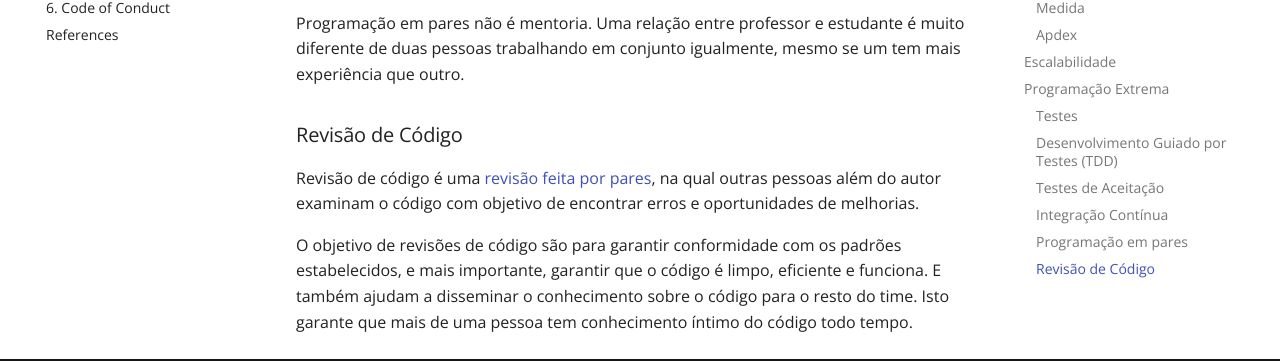
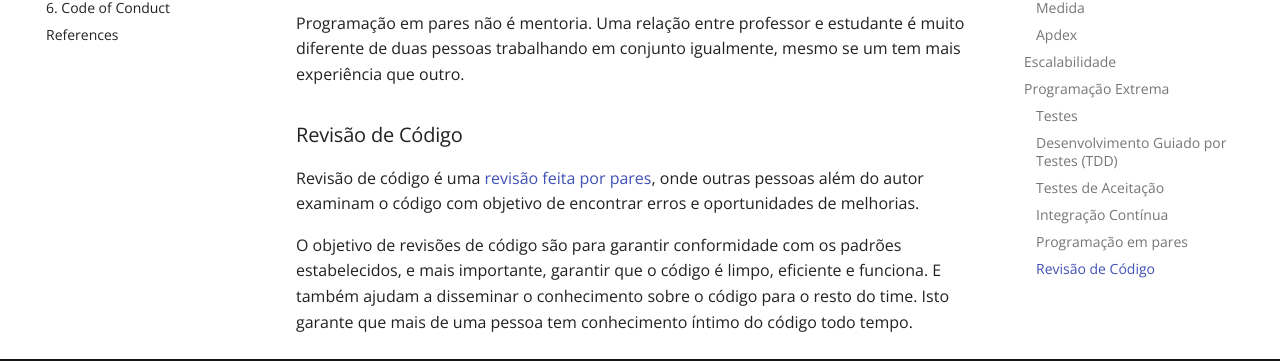
Before and after one commit to magrathealabs/playbook, an MkDocs documentation site: the page built from docs/3-engineering.md, in a window 1280 px wide and 900 px high, scrolled down 7041 px. Shown: the part 477-838 px from the top of the window. Built offline with MkDocs 1.6.1 and Material for MkDocs 9.7.7, drawn with Linux system fonts in a browser that asks for light colours; comment, search, counter and statistics services are not loaded.

Commit message:
Update docs/3-engineering.md

```diff
--- a/docs/3-engineering.md
+++ b/docs/3-engineering.md
@@ -206,6 +206,6 @@ Programação em pares não é mentoria. Uma relação entre professor e estudan
 
 ### Revisão de Código
 
-Revisão de código é uma [revisão feita por pares](https://blog.codinghorror.com/code-reviews-just-do-it/), na qual outras pessoas além do autor examinam o código com objetivo de encontrar erros e oportunidades de melhorias.
+Revisão de código é uma [revisão feita por pares](https://blog.codinghorror.com/code-reviews-just-do-it/), onde outras pessoas além do autor examinam o código com objetivo de encontrar erros e oportunidades de melhorias.
 
 O objetivo de revisões de código são para garantir conformidade com os padrões estabelecidos, e mais importante, garantir que o código é limpo, eficiente e funciona. E também ajudam a disseminar o conhecimento sobre o código para o resto do time. Isto garante que mais de uma pessoa tem conhecimento íntimo do código todo tempo.
```
